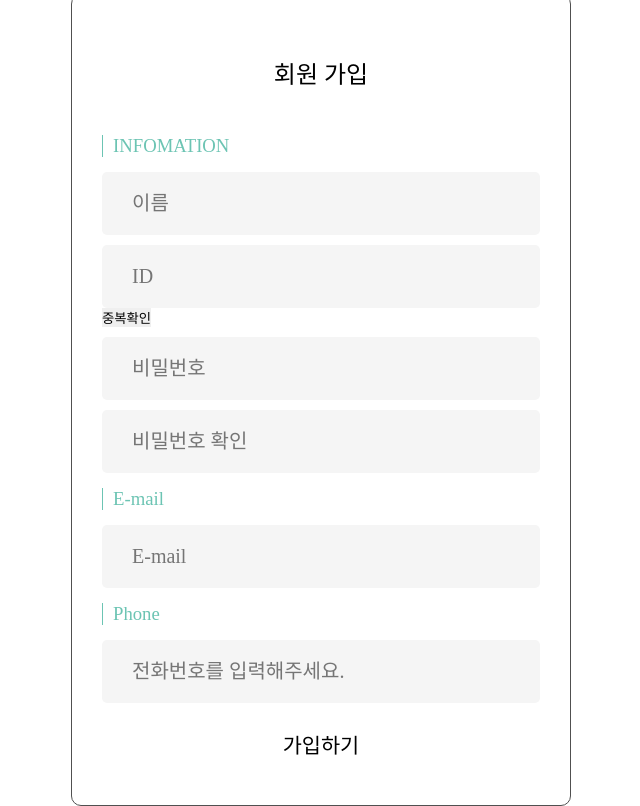
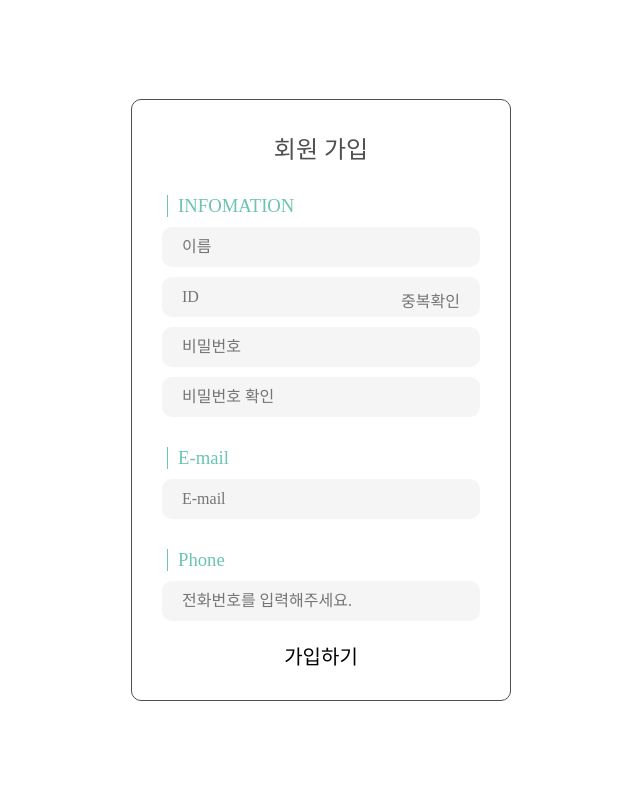
Before and after one commit to younghwan12/project, a PHP site: page /html/join.html in a window 1280 px wide. Shown: the whole page, without its empty margins (319-959 px from the left). After the commit the page ends 701 px from the top, so only its background shows below. Run offline with PHP 8.4, Linux system fonts and the light colour scheme.

Commit message:
2022-10-06

```diff
--- a/asset/css/join.css
+++ b/asset/css/join.css
@@ -6,7 +6,7 @@
     transform: translate(-50%, -50%);
 }
 .join__inner {
-    width: 500px;
+    width: 380px;
     background-color: #fff;
     border-radius: 10px;
     padding: 30px;
@@ -16,13 +16,14 @@
 }
 .join__inner > h2 {
     font-size: 24px;
+    color: #505050;
     text-align: center;
-    padding: 30px 0;
+    margin-bottom: 30px;
 }
 .join__box > h3 {
     border-left: 1px solid #6cc4b3;
-    margin: 15px 0;
     padding-left: 10px;
+    margin: 0 0 10px 5px;
     color: #6cc4b3;
 }
 .join__box .join__title {
@@ -40,20 +41,46 @@
     border: 0;
     background-color: #f5f5f5;
     width: 100%;
-    border-radius: 5px;
-    padding: 20px 30px;
-    font-size: 20px;
-    font-weight: 300;
+    border-radius: 10px;
+    padding: 11px 20px;
+    font-size: 16px;
+    font-weight: 400;
     box-sizing: border-box;
+}
+.join__box > div > input:focus {
+    outline: 1px solid #6cc4b3;
+}
+.join__box > div > input::placeholder {
+    color: #757575;
+}
+#youPassc {
+    margin-bottom: 20px;
+}
+#youEmail {
+    margin-bottom: 20px;
+}
+.id_box {
+    position: relative;
+}
+.ID_confirm {
+    font-size: 16px;
+    color: #757575;
+    background-color: #f5f5f5;
+    cursor: pointer;
+    text-align: center;
+    position: absolute;
+    top: 11px;
+    right: 20px;
+    font-weight: 400;
 }
 
 .join__btn {
     display: block;
     text-align: center;
     background-color: #fff;
-    padding: 1rem;
-    font-size: 1.3rem;
+    font-size: 20px;
     width: 100%;
+    margin-top: 10px;
     border-radius: 5px;
     cursor: pointer;
 }
--- a/html/board.html
+++ b/html/board.html
@@ -192,7 +192,7 @@
                 </ul>
             </nav>
         </div>
-    </header>
+    </header>x
 
     <section id="loginBanner" class="loginBanner">
         <h2 class="blind">dd</h2>
--- a/html/join.html
+++ b/html/join.html
@@ -28,13 +28,13 @@
                         <div class="id_box">
                             <label class="blind" for="youID">ID</label>
                             <input type="text" id="youID" name="youEmail" placeholder="ID" required>
-                            <button type="button" class="ID_confirm" onclick="ID_confirm()">중복확인</button>
+                            <button type="button" class="ID_confirm">중복확인</button>
                         </div>
                         <div>
                             <label class="blind" for="youPass">비밀번호</label>
                             <input type="password" id="youPass" name="youPass" placeholder="비밀번호" required>
                         </div>
-                        <div>
+                        <div class="info_youPassc">
                             <label class="blind" for="youPassc">비밀번호 확인</label>
                             <input type="password" id="youPassc" name="youPass" placeholder="비밀번호 확인" required>
                         </div>
```
Also changed, not shown: asset/css/Agree.css (+28 -0 lines), html/loginpopup.html (deleted, +0 -57 lines).
